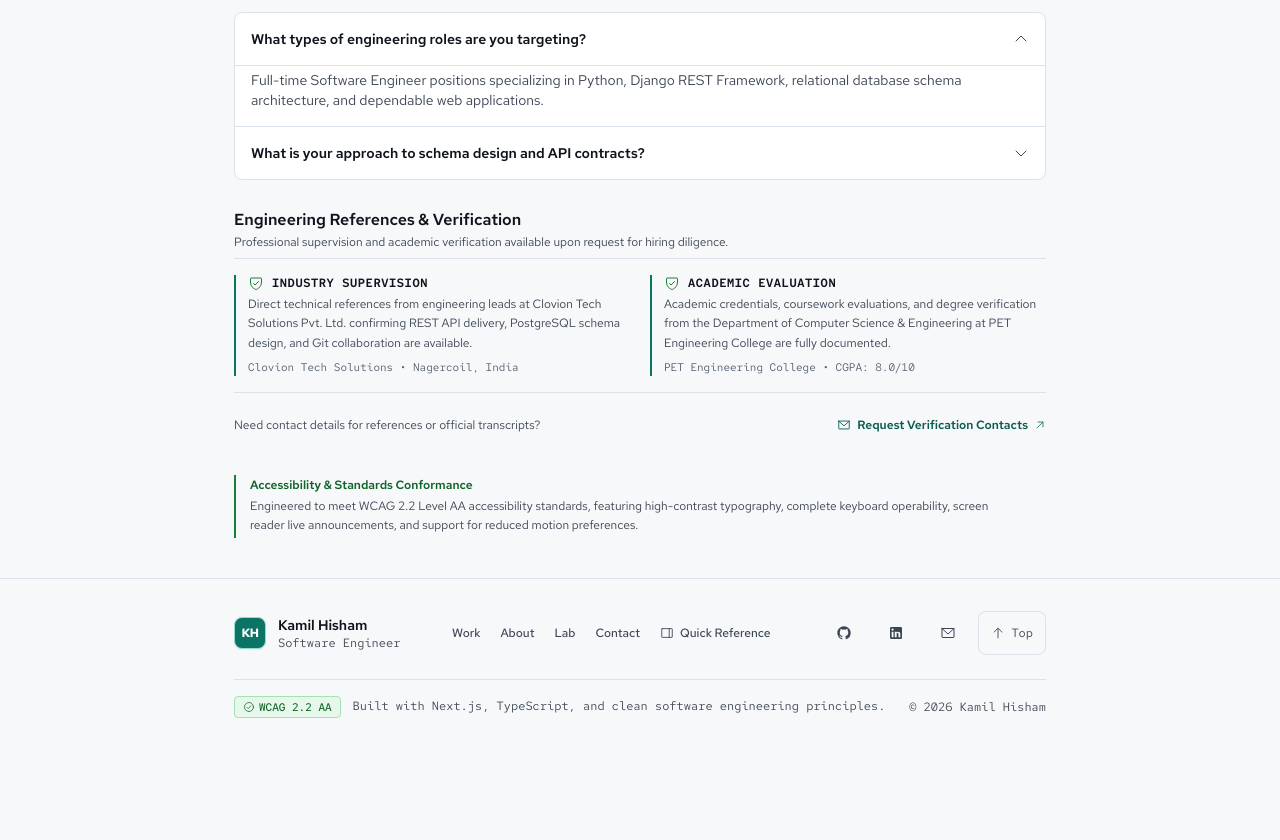
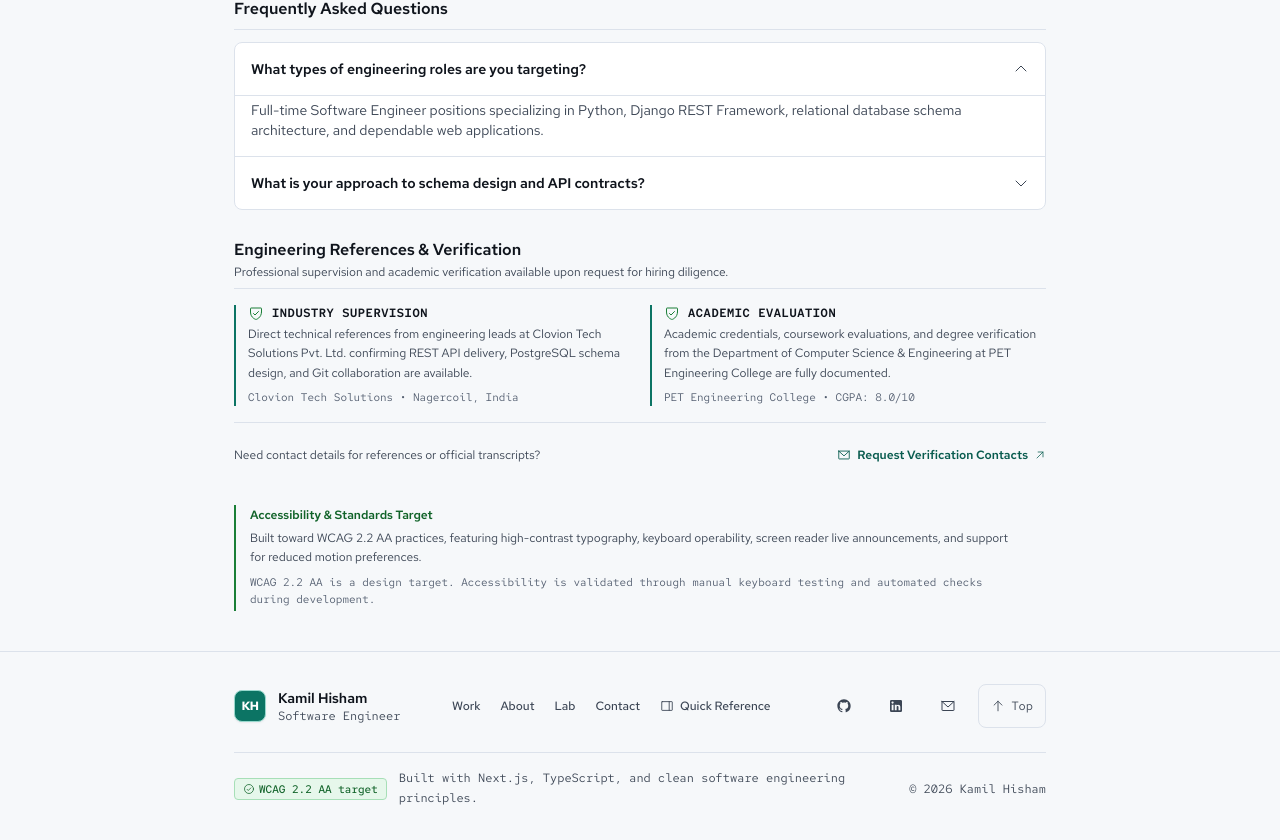
Before and after one commit to kamilhisham3124/PRJCT-personal, a Next.js app: page /about in a window 1280 px wide. Shown: the part 1603-2443 px from the top of the page. Before the commit the page ends 2353 px from the top, so only its background shows below. Built offline with nearby package versions, Linux system fonts and the light colour scheme.

Commit message:
fix(accessibility): replace unverified 100% WCAG claim with target framing and methodology note

```diff
--- a/src/app/about/page.tsx
+++ b/src/app/about/page.tsx
@@ -119,13 +119,16 @@ export default function AboutPage() {
       <EndorsementsSection />
 
       {/* Accessibility & Standards */}
-      <section className="border-l-2 border-status-success pl-3.5 py-0.5">
-        <h3 className="text-xs font-semibold text-status-success-fg mb-1">
-          Accessibility &amp; Standards Conformance
+      <section className="border-l-2 border-status-success pl-3.5 py-0.5 space-y-1.5">
+        <h3 className="text-xs font-semibold text-status-success-fg">
+          Accessibility &amp; Standards Target
         </h3>
         <p className="text-xs text-text-secondary leading-relaxed max-w-3xl">
-          Engineered to meet WCAG 2.2 Level AA accessibility standards, featuring high-contrast typography,
-          complete keyboard operability, screen reader live announcements, and support for reduced motion preferences.
+          Built toward WCAG 2.2 AA practices, featuring high-contrast typography,
+          keyboard operability, screen reader live announcements, and support for reduced motion preferences.
+        </p>
+        <p className="text-[11px] font-mono text-text-muted leading-relaxed max-w-3xl">
+          WCAG 2.2 AA is a design target. Accessibility is validated through manual keyboard testing and automated checks during development.
         </p>
       </section>
     </div>
--- a/src/components/shared/AboutStats.tsx
+++ b/src/components/shared/AboutStats.tsx
@@ -4,7 +4,7 @@ const STATS = [
   { value: "3NF", label: "Relational Schema", sub: "Strict PostgreSQL normalization" },
   { value: "12", label: "REST Endpoints", sub: "Validated API contract suite" },
   { value: "8.0/10", label: "Engineering CGPA", sub: "B.E. Computer Science (2025)" },
-  { value: "100%", label: "WCAG 2.2 AA", sub: "Full keyboard & reader support" },
+  { value: "AA", label: "Targeting WCAG 2.2 AA", sub: "Keyboard & semantic design target" },
 ];
 
 export function AboutStats() {
--- a/src/components/shared/Footer.tsx
+++ b/src/components/shared/Footer.tsx
@@ -59,7 +59,7 @@ export function Footer() {
           <div className="flex flex-col sm:flex-row sm:items-center gap-2 sm:gap-3 min-w-0">
             <span className="inline-flex items-center gap-1 px-2 py-0.5 rounded text-[11px] font-medium bg-status-success-bg text-status-success-fg border border-status-success-border w-fit shrink-0 whitespace-nowrap">
               <PhosphorCheckCircle className="w-3 h-3 shrink-0" />
-              <span>WCAG 2.2 AA</span>
+              <span>WCAG 2.2 AA target</span>
             </span>
             <span className="leading-relaxed">Built with Next.js, TypeScript, and clean software engineering principles.</span>
           </div>
--- a/src/components/shared/ServicesSection.tsx
+++ b/src/components/shared/ServicesSection.tsx
@@ -32,7 +32,7 @@ const SERVICES = [
     deliverables: [
       "Next.js React Server Component pipelines",
       "Type-safe form actions & Zod runtime validation",
-      "WCAG 2.2 Level AA accessibility compliance",
+      "WCAG 2.2 AA target practices & keyboard operability",
       "Sub-second First Contentful Paint benchmarks",
     ],
   },
--- a/src/components/shared/SubstrateCard.tsx
+++ b/src/components/shared/SubstrateCard.tsx
@@ -40,7 +40,7 @@ export function SubstrateCard() {
             <dt className="text-[11px] font-mono text-text-secondary">Accessibility</dt>
             <dd className="inline-flex items-center gap-1.5 font-medium text-status-success-fg">
               <PhosphorShieldCheck className="w-3.5 h-3.5 shrink-0" aria-hidden="true" />
-              <span>WCAG 2.2 AA</span>
+              <span>WCAG 2.2 AA target</span>
             </dd>
           </div>
         </dl>
```
